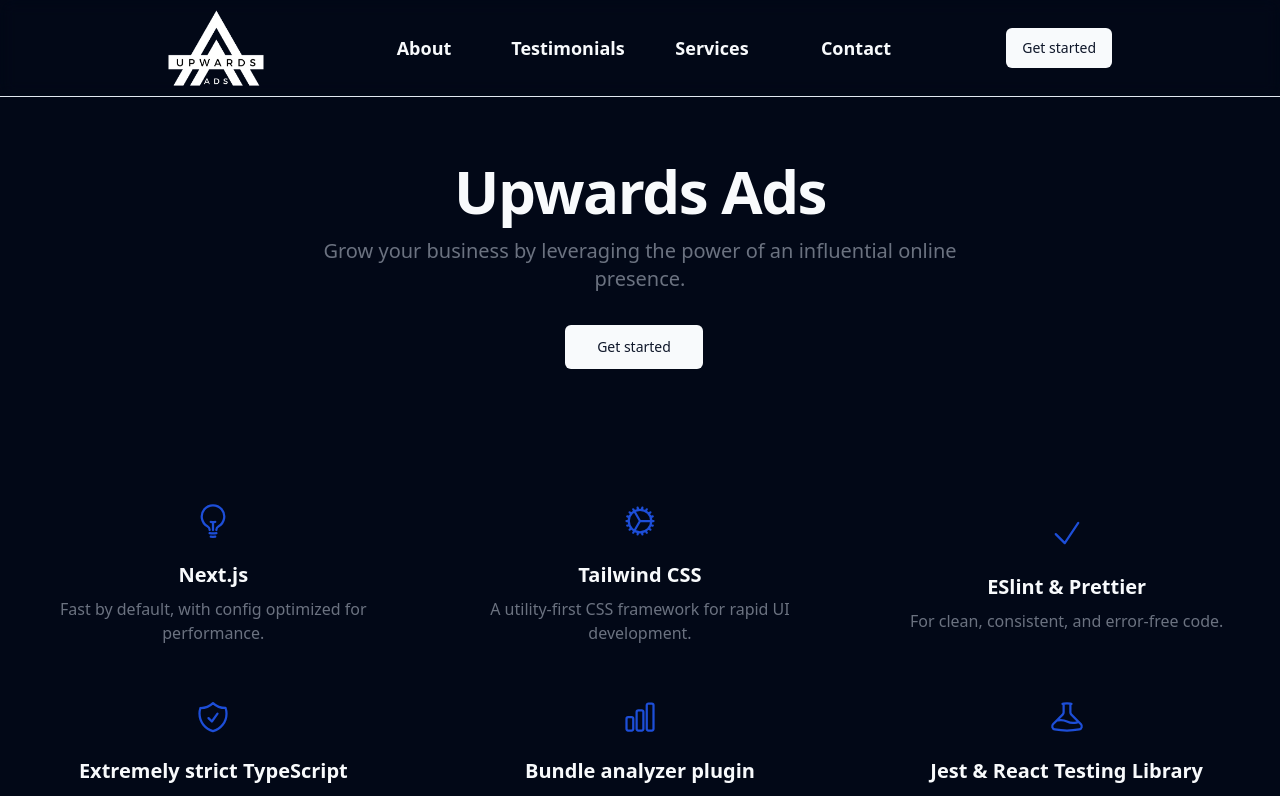
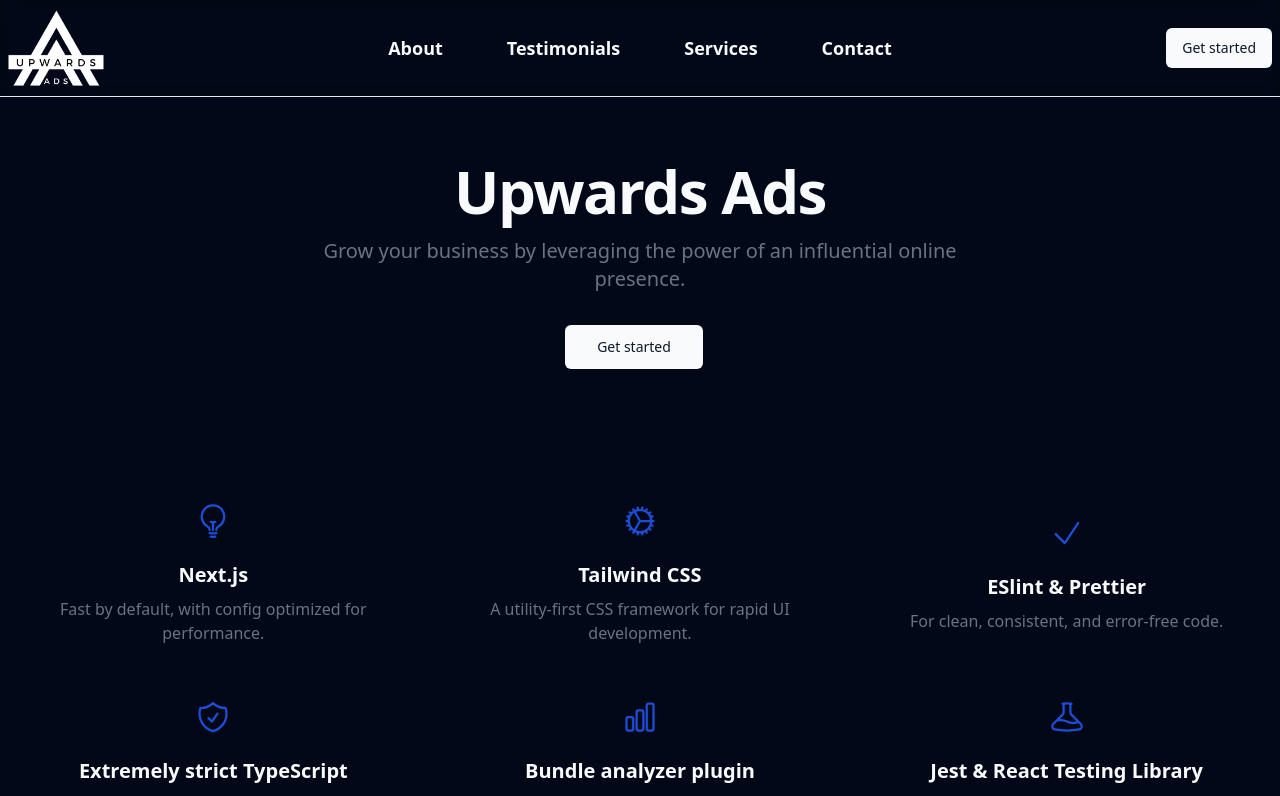
Before and after one commit to johnny-woodtke/upwardsads-website, a Next.js app: page / in a window 1280 px wide. Shown: the top 796 px of the page. Built offline with nearby package versions, Linux system fonts and the light colour scheme.

Commit message:
fix-layout

```diff
--- a/components/NavigationMenu.tsx
+++ b/components/NavigationMenu.tsx
@@ -13,7 +13,7 @@ export function NavigationMenu() {
     <div className="sticky top-0 flex w-full justify-center border-b backdrop-blur">
       <div
         className={cn(
-          "relative flex h-14 w-full max-w-[120vh] items-center justify-center transition-[height] md:h-24",
+          "relative flex h-14 w-full max-w-screen-xl items-center justify-center transition-[height] md:h-24",
           isCollapsed ? "md:h-14" : "md:h-24"
         )}
       >
@@ -29,11 +29,7 @@ export function NavigationMenu() {
         </Link>
 
         <div
-          className={cn(
-            "hidden items-center justify-center md:flex md:grow",
-            "h-full py-2",
-            isCollapsed ? "md:hidden" : ""
-          )}
+          className={cn("hidden items-center justify-center md:flex", "h-full py-2", isCollapsed ? "md:hidden" : "")}
         >
           <MenuLink href="/#about">About</MenuLink>
           <MenuLink href="/#testimonials">Testimonials</MenuLink>
@@ -42,9 +38,7 @@ export function NavigationMenu() {
         </div>
 
         <div className={cn("absolute right-0 top-0", "flex items-center justify-end", "h-full py-2 pr-2")}>
-          <Button href="/contact" className="max-h-full">
-            Get started
-          </Button>
+          <Button href="/contact">Get started</Button>
         </div>
       </div>
     </div>
@@ -56,9 +50,9 @@ function MenuLink({ href, children }: { href: string; children: React.ReactNode
     <Link
       href={href}
       className={cn(
-        "flex h-full w-36 items-center justify-center",
+        "flex h-full items-center justify-center px-4 lg:px-8",
         "text-lg font-semibold",
-        "rounded-xl hover:bg-primary/10"
+        "rounded-xl hover:bg-primary/50 hover:text-primary-foreground"
       )}
     >
       {children}
```
